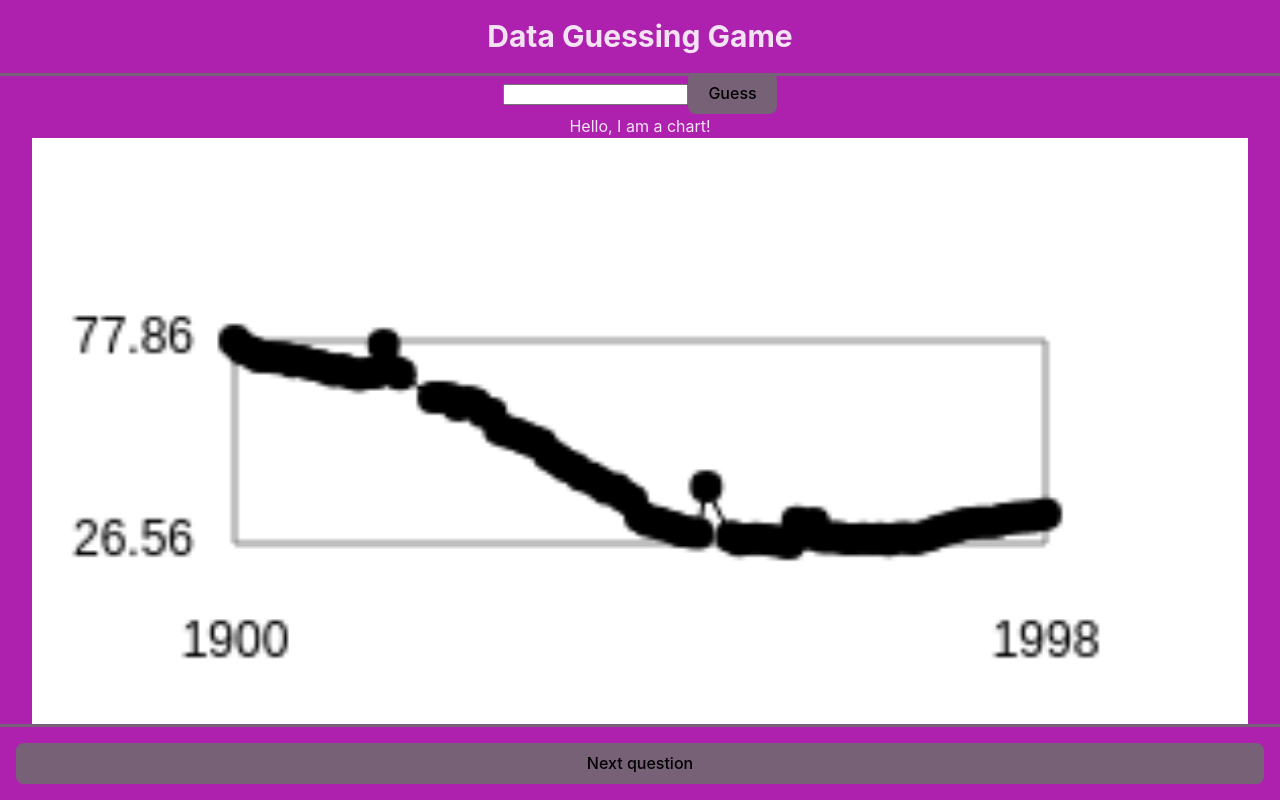
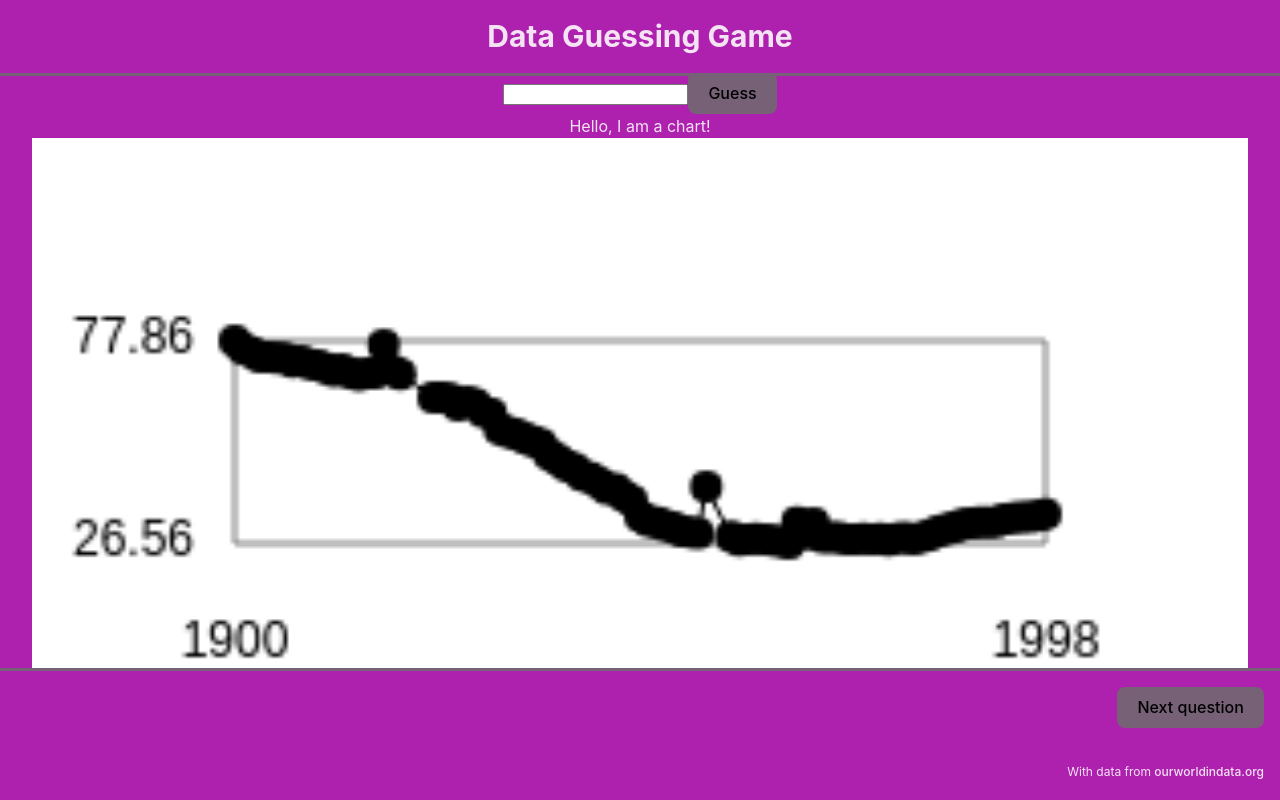
Before and after one commit to Jugendhackt/data-guessing-game, a React (Vite) app in the folder frontend/: page / in a window 1280 px wide. Built offline with nearby package versions, Linux system fonts and the light colour scheme.

Commit message:
frontend: added notice to ourworldindata

```diff
--- a/frontend/src/components/Footer.tsx
+++ b/frontend/src/components/Footer.tsx
@@ -12,10 +12,19 @@ const StyledFooter = styled.footer`
     align-items: flex-end;
     z-index: 1000;
     background-color: #ae21ae;
+    flex-direction: column;
 
     & button {
         margin: 1rem;
         flex: 1;
+    }
+    & div {
+        flex: 1;
+        margin: 1rem;
+        font-size: 12px;
+        & a {
+            color: rgba(255, 255, 255, 0.87);
+        }
     }
 `;
 
@@ -27,6 +36,7 @@ export const Footer: React.FC<Props> = ({ onClick }) => {
   return (
         <StyledFooter>
             <button onClick={onClick}>Next question</button>
+            <div>With data from <a href="https://ourworldindata.org" target="_blank" rel="noreferrer">ourworldindata.org</a></div>
         </StyledFooter>
   );
 };
```
